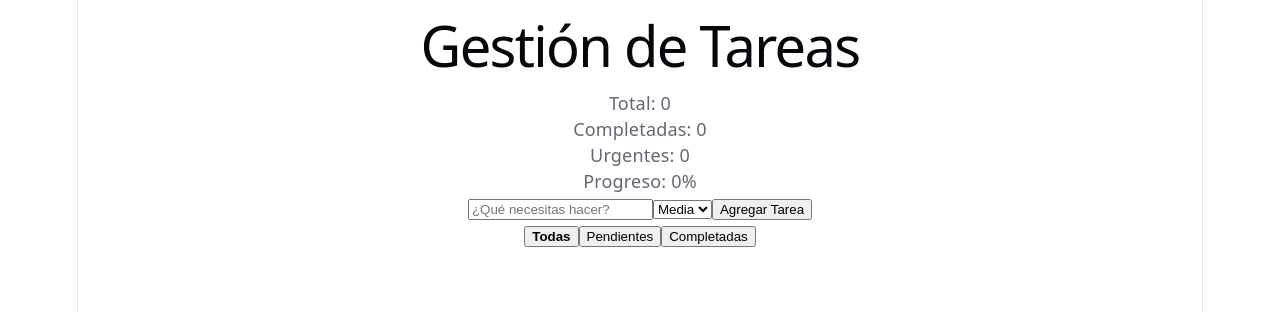
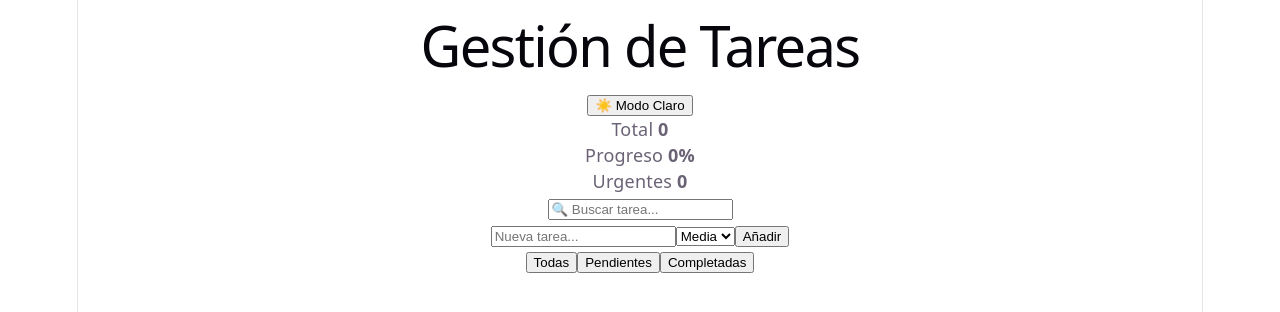
Before and after one commit to bryanulisescolcasantivanez-spec/gestion-de-tareas, a React (Vite) app: page / in a window 1280 px wide. Shown: the top 312 px of the page. Built offline with nearby package versions, Linux system fonts and the light colour scheme.

Commit message:
Actualizacion
Listo

```diff
--- a/src/App.tsx
+++ b/src/App.tsx
@@ -1,13 +1,31 @@
-import { useState } from 'react';
-import { useTasks, FilterType } from './hooks/useTasks';
+import { useState, useEffect } from 'react';
+import { useTasks } from './hooks/useTasks';
 import './App.css';
 
 function App() {
-  // Ahora extraemos también filter y setFilter
-  const { tasks, filter, setFilter, addTask, toggleTaskStatus, deleteTask, getStats } = useTasks();
+  const {
+    tasks, filter, setFilter, searchTerm, setSearchTerm,
+    addTask, toggleTaskStatus, deleteTask, getStats
+  } = useTasks();
 
   const [taskTitle, setTaskTitle] = useState('');
   const [taskPriority, setTaskPriority] = useState<'alta' | 'media' | 'baja'>('media');
+
+  // --- LÓGICA DE TEMA (Oscuro / Claro) ---
+  const [darkMode, setDarkMode] = useState(() => {
+    return localStorage.getItem('theme') === 'dark';
+  });
+
+  useEffect(() => {
+    if (darkMode) {
+      document.body.classList.add('dark-mode');
+      localStorage.setItem('theme', 'dark');
+    } else {
+      document.body.classList.remove('dark-mode');
+      localStorage.setItem('theme', 'light');
+    }
+  }, [darkMode]);
+
   const stats = getStats();
 
   const handleSubmit = (e: React.FormEvent) => {
@@ -19,63 +37,70 @@ function App() {
 
   return (
     <div className="app-container">
-      <h1>Gestión de Tareas</h1>
+      <header>
+        <h1>Gestión de Tareas</h1>
+        <button className="theme-toggle" onClick={() => setDarkMode(!darkMode)}>
+          {darkMode ? '🌙 Modo Oscuro' : '☀️ Modo Claro'}
+        </button>
+      </header>
 
+      {/* --- DASHBOARD --- */}
       <section className="dashboard">
-        <p>Total: {stats.total}</p>
-        <p>Completadas: {stats.completed}</p>
-        <p>Urgentes: {stats.urgent}</p>
-        <p>Progreso: {stats.progress}%</p>
+        <div className="stat-card"><span>Total</span> <strong>{stats.total}</strong></div>
+        <div className="stat-card"><span>Progreso</span> <strong>{stats.progress}%</strong></div>
+        <div className="stat-card urgent"><span>Urgentes</span> <strong>{stats.urgent}</strong></div>
       </section>
 
+      {/* --- BUSCADOR --- */}
+      <div className="search-bar">
+        <input
+          type="text"
+          placeholder="🔍 Buscar tarea..."
+          value={searchTerm}
+          onChange={(e) => setSearchTerm(e.target.value)}
+        />
+      </div>
+
+      {/* --- FORMULARIO --- */}
       <form onSubmit={handleSubmit} className="task-form">
         <input
-          type="text"
-          placeholder="¿Qué necesitas hacer?"
-          value={taskTitle}
-          onChange={(e) => setTaskTitle(e.target.value)}
+          type="text" placeholder="Nueva tarea..."
+          value={taskTitle} onChange={(e) => setTaskTitle(e.target.value)}
         />
-        <select
-          value={taskPriority}
-          onChange={(e) => setTaskPriority(e.target.value as 'alta' | 'media' | 'baja')}
-        >
+        <select value={taskPriority} onChange={(e) => setTaskPriority(e.target.value as any)}>
           <option value="alta">Alta</option>
           <option value="media">Media</option>
           <option value="baja">Baja</option>
         </select>
-        <button type="submit">Agregar Tarea</button>
+        <button type="submit">Añadir</button>
       </form>
 
-      {/* --- BOTONES DE FILTRO --- */}
-      <div className="filters">
-        <button
-          style={{ fontWeight: filter === 'todas' ? 'bold' : 'normal' }}
-          onClick={() => setFilter('todas')}
-        >
-          Todas
-        </button>
-        <button
-          style={{ fontWeight: filter === 'pendientes' ? 'bold' : 'normal' }}
-          onClick={() => setFilter('pendientes')}
-        >
-          Pendientes
-        </button>
-        <button
-          style={{ fontWeight: filter === 'completadas' ? 'bold' : 'normal' }}
-          onClick={() => setFilter('completadas')}
-        >
-          Completadas
-        </button>
-      </div>
+      {/* --- FILTROS --- */}
+      <nav className="filters">
+        {(['todas', 'pendientes', 'completadas'] as const).map(f => (
+          <button
+            key={f}
+            className={filter === f ? 'active' : ''}
+            onClick={() => setFilter(f)}
+          >
+            {f.charAt(0).toUpperCase() + f.slice(1)}
+          </button>
+        ))}
+      </nav>
 
+      {/* --- LISTA --- */}
       <ul className="task-list">
         {tasks.map((task) => (
-          <li key={task.id} style={{ textDecoration: task.completed ? 'line-through' : 'none' }}>
-            <span>[{task.priority.toUpperCase()}] {task.title}</span>
-            <button onClick={() => toggleTaskStatus(task.id)}>
-              {task.completed ? 'Deshacer' : 'Completar'}
-            </button>
-            <button onClick={() => deleteTask(task.id)}>Eliminar</button>
+          <li key={task.id} className={`task-item ${task.priority}`}>
+            <div className="task-info">
+              <span className={`status-dot ${task.completed ? 'done' : ''}`}
+                    onClick={() => toggleTaskStatus(task.id)} />
+              <div>
+                <p className={task.completed ? 'completed-text' : ''}>{task.title}</p>
+                <small>Creado: {task.createdAt}</small>
+              </div>
+            </div>
+            <button className="btn-delete" onClick={() => deleteTask(task.id)}>🗑️</button>
           </li>
         ))}
       </ul>
--- a/src/hooks/useTasks.ts
+++ b/src/hooks/useTasks.ts
@@ -5,10 +5,9 @@ export interface Task {
   title: string;
   priority: 'alta' | 'media' | 'baja';
   completed: boolean;
-  createdAt: string;
+  createdAt: string; // Aquí guardaremos fecha y hora
 }
 
-// Creamos un tipo para los filtros
 export type FilterType = 'todas' | 'pendientes' | 'completadas';
 
 export const useTasks = () => {
@@ -17,8 +16,8 @@ export const useTasks = () => {
     return savedTasks ? JSON.parse(savedTasks) : [];
   });
 
-  // Nuevo estado para controlar el filtro actual
   const [filter, setFilter] = useState<FilterType>('todas');
+  const [searchTerm, setSearchTerm] = useState(''); // Estado para el buscador
 
   useEffect(() => {
     localStorage.setItem('tasks', JSON.stringify(tasks));
@@ -30,19 +29,21 @@ export const useTasks = () => {
       title,
       priority,
       completed: false,
-      createdAt: new Date().toISOString()
+      // Registra fecha y hora exacta en formato legible
+      createdAt: new Date().toLocaleString('es-PE', {
+        dateStyle: 'short',
+        timeStyle: 'short'
+      })
     };
-    setTasks(prev => [...prev, newTask]);
+    setTasks(prev => [newTask, ...prev]); // Las nuevas aparecen primero
   };
 
   const toggleTaskStatus = (id: string) => {
-    setTasks(prev =>
-      prev.map(task => task.id === id ? { ...task, completed: !task.completed } : task)
-    );
+    setTasks(prev => prev.map(t => t.id === id ? { ...t, completed: !t.completed } : t));
   };
 
   const deleteTask = (id: string) => {
-    setTasks(prev => prev.filter(task => task.id !== id));
+    setTasks(prev => prev.filter(t => t.id !== id));
   };
 
   const getStats = () => {
@@ -53,17 +54,23 @@ export const useTasks = () => {
     return { total, completed, urgent, progress };
   };
 
-  // Lógica de filtrado dinámico
+  // --- LÓGICA DE FILTRADO + BUSCADOR ---
   const filteredTasks = tasks.filter(task => {
-    if (filter === 'pendientes') return !task.completed;
-    if (filter === 'completadas') return task.completed;
-    return true; // 'todas'
+    const matchesFilter =
+      filter === 'todas' ? true :
+      filter === 'pendientes' ? !task.completed : task.completed;
+
+    const matchesSearch = task.title.toLowerCase().includes(searchTerm.toLowerCase());
+
+    return matchesFilter && matchesSearch;
   });
 
   return {
-    tasks: filteredTasks, // Ahora devolvemos las tareas ya filtradas
+    tasks: filteredTasks,
     filter,
     setFilter,
+    searchTerm,
+    setSearchTerm,
     addTask,
     toggleTaskStatus,
     deleteTask,
```
